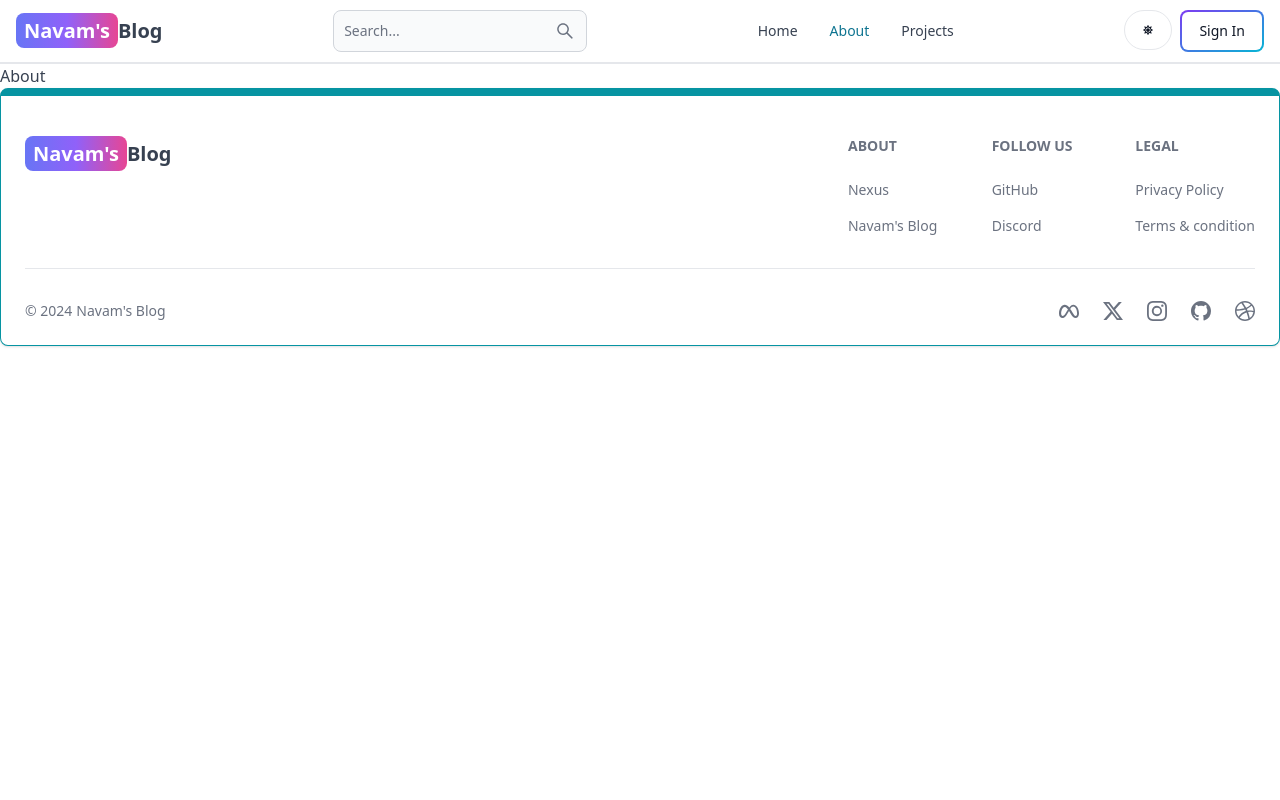
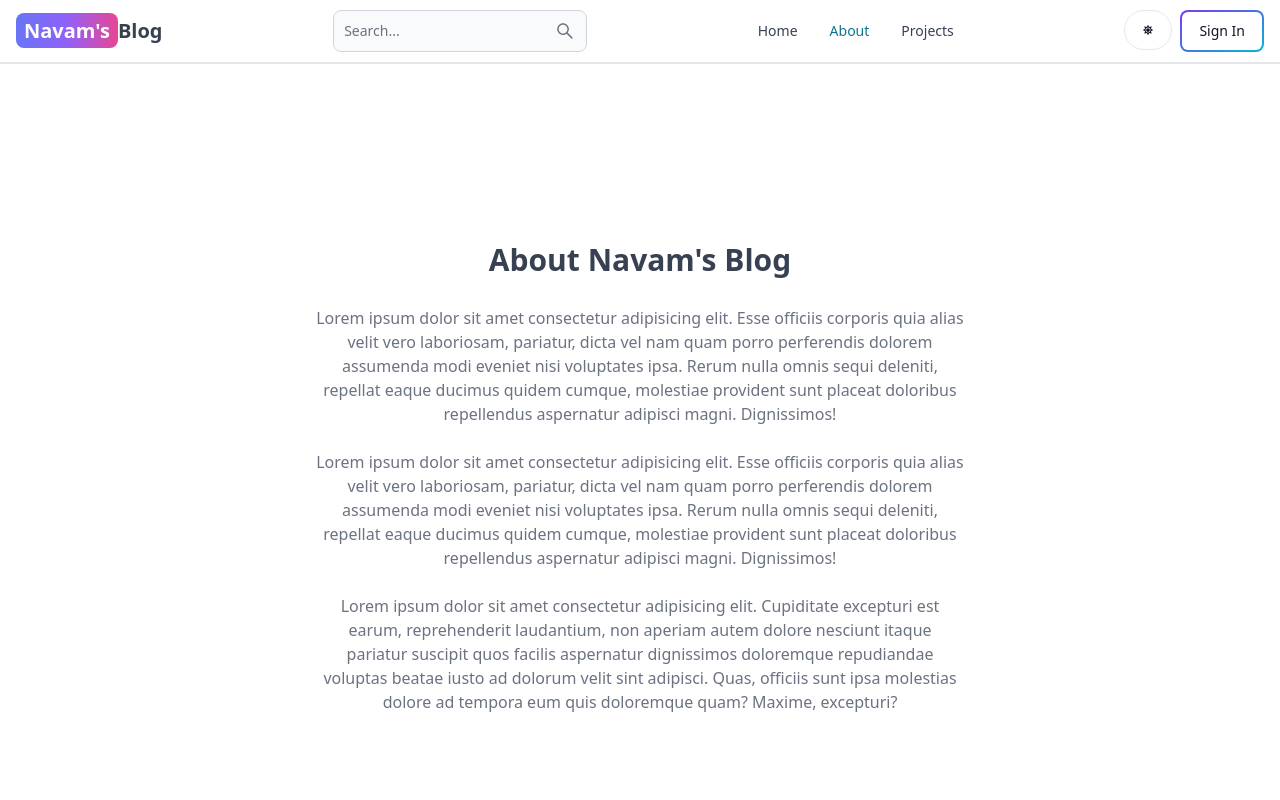
Before and after one commit to navonmesh01/mern-blog, a React (Vite) app in the folder client/: page /about in a window 1280 px wide. Shown: the top 800 px of the page. Built offline with nearby package versions, Linux system fonts and the light colour scheme; no server answers.

Commit message:
Complete About and Project Pages(to be edited)

```diff
--- a/client/src/pages/About.jsx
+++ b/client/src/pages/About.jsx
@@ -1,9 +1,46 @@
-import React from 'react'
+import React from "react";
 
 function About() {
   return (
-    <div>About</div>
-  )
+    <div className="min-h-screen flex items-center justify-center">
+      <div className="max-w-2xl mx-auto p-3 text-center">
+        <div >
+          <h1 className="text-3xl font-semibold text-center my-7">About Navam's Blog</h1>
+          <div className="text-md text-gray-500 flex flex-col gap-6">
+            <p>
+              Lorem ipsum dolor sit amet consectetur adipisicing elit. Esse
+              officiis corporis quia alias velit vero laboriosam, pariatur,
+              dicta vel nam quam porro perferendis dolorem assumenda modi
+              eveniet nisi voluptates ipsa. Rerum nulla omnis sequi deleniti,
+              repellat eaque ducimus quidem cumque, molestiae provident sunt
+              placeat doloribus repellendus aspernatur adipisci magni.
+              Dignissimos!
+            </p>
+
+            <p>
+              Lorem ipsum dolor sit amet consectetur adipisicing elit. Esse
+              officiis corporis quia alias velit vero laboriosam, pariatur,
+              dicta vel nam quam porro perferendis dolorem assumenda modi
+              eveniet nisi voluptates ipsa. Rerum nulla omnis sequi deleniti,
+              repellat eaque ducimus quidem cumque, molestiae provident sunt
+              placeat doloribus repellendus aspernatur adipisci magni.
+              Dignissimos!
+            </p>
+
+            <p>
+              Lorem ipsum dolor sit amet consectetur adipisicing elit.
+              Cupiditate excepturi est earum, reprehenderit laudantium, non
+              aperiam autem dolore nesciunt itaque pariatur suscipit quos
+              facilis aspernatur dignissimos doloremque repudiandae voluptas
+              beatae iusto ad dolorum velit sint adipisci. Quas, officiis sunt
+              ipsa molestias dolore ad tempora eum quis doloremque quam? Maxime,
+              excepturi?
+            </p>
+          </div>
+        </div>
+      </div>
+    </div>
+  );
 }
 
-export default About
+export default About;
--- a/client/src/pages/Projects.jsx
+++ b/client/src/pages/Projects.jsx
@@ -1,7 +1,11 @@
 import React from 'react'
-
+import CallToAction from "../components/CallToAction";
 export default function Projects() {
   return (
-    <div>Projects</div>
+    <div className='min-h-screen max-w-2xl mx-auto flex flex-col justify-center items-center gap-6 p-3'>
+      <h1 className='text-3xl font-semibold'>Projects</h1>
+      <p className='text-md text-gray-500'>Lorem ipsum dolor, sit amet consect sdewf rege rgiuk tjtyjerg gr rgerg greetur adipisicing elit. Veritatis iure labore assas veniam, voluptate quia alias!</p>
+      <CallToAction />
+    </div>
   )
 }
```
